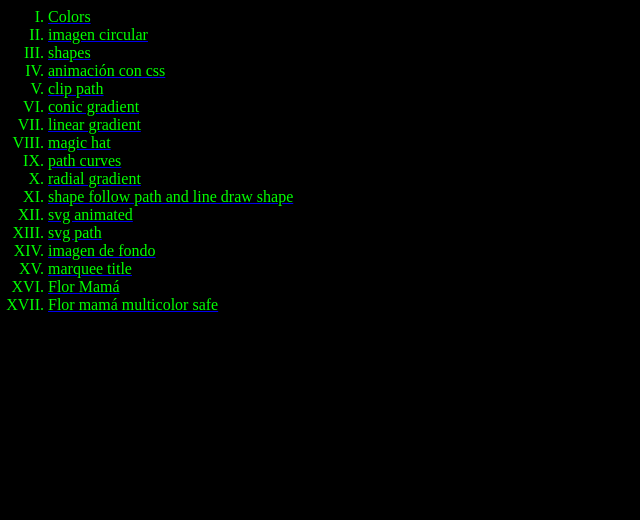
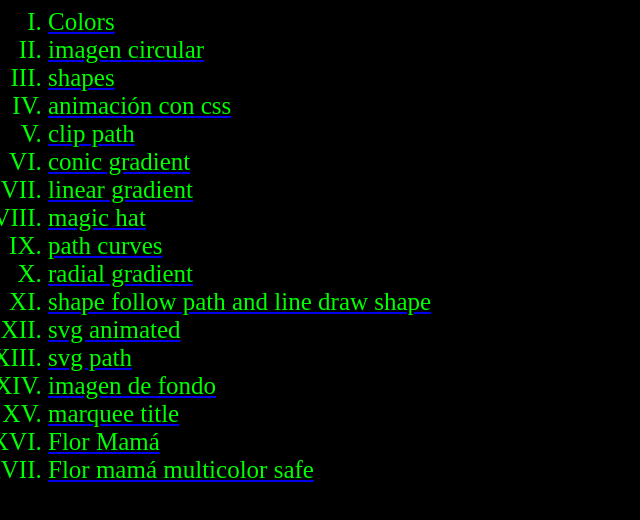
Before and after one commit to leonardosotelo89/webdevelopment.github.io, a plain HTML site: page index.html in a window 1280 px wide. Shown: the whole page, without its empty margins (0-640 px from the left). Drawn offline with Linux system fonts and the light colour scheme.

Commit message:
Update index.html

```diff
--- a/index.html
+++ b/index.html
@@ -2,7 +2,7 @@
   <head>
     <title>code examples</title>
     <style>
-    body{background-color: rgb(0,0,0);}
+    body{background-color: rgb(0,0,0);font-size:25px;}
     li{color:lime;}
       ol{
 list-style-type: upper-roman ;}
```
